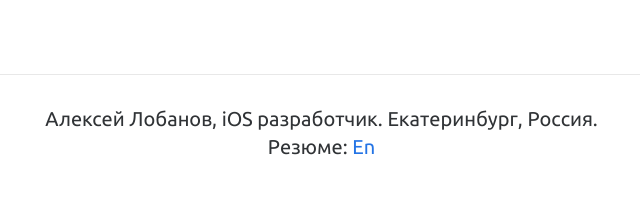
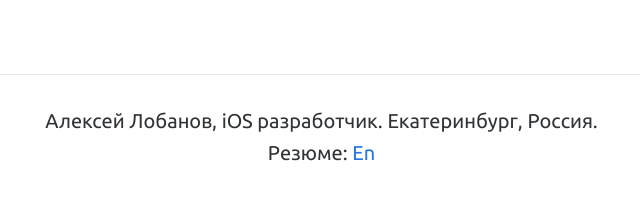
Before and after one commit to alobanov/alobanov.github.io, a Jekyll site: the page built from index.html, in a window 1280 px wide. Shown: the part 951-1162 px from the top of the page, without its empty margins (326-966 px from the left). Built offline with Jekyll 4.4.1, drawn with Linux system fonts in a browser that asks for light colours; some web fonts are replaced.

Commit message:
Update main.scss

```diff
--- a/css/main.scss
+++ b/css/main.scss
@@ -10,7 +10,7 @@ $base-font-title:  'Vollkorn SC', serif;
 $base-font-size:   20px;
 $base-font-weight: 400;
 $small-font-size:  $base-font-size * 0.175;
-$base-line-height: 1.40em;
+$base-line-height: 1.60em;
 
 $spacing-unit:     30px;
 
```
